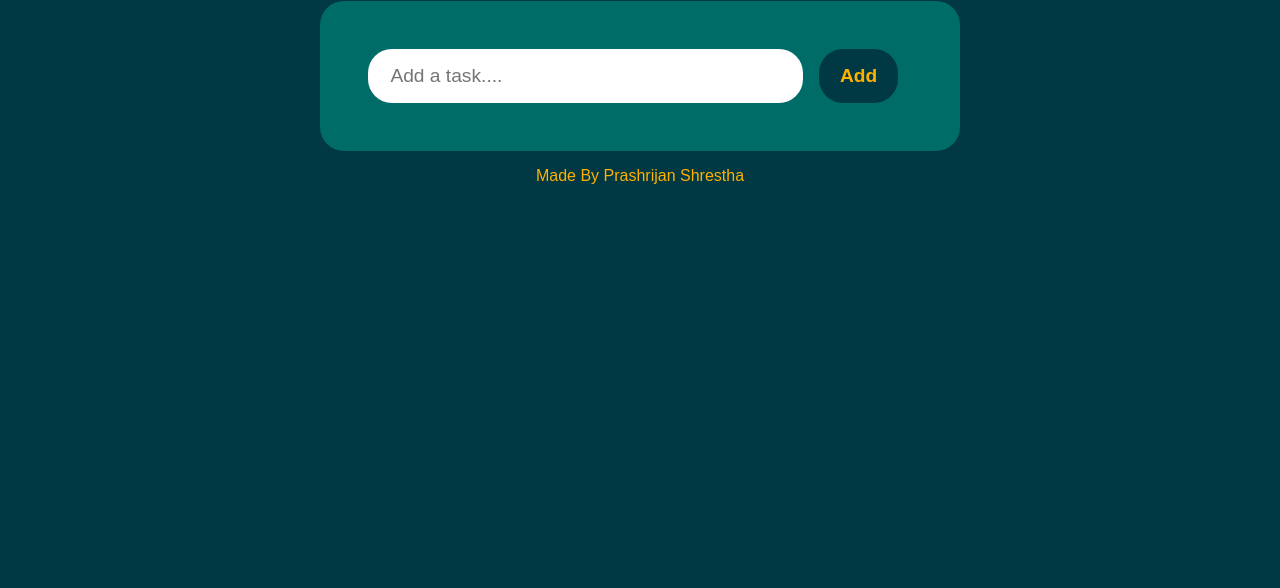
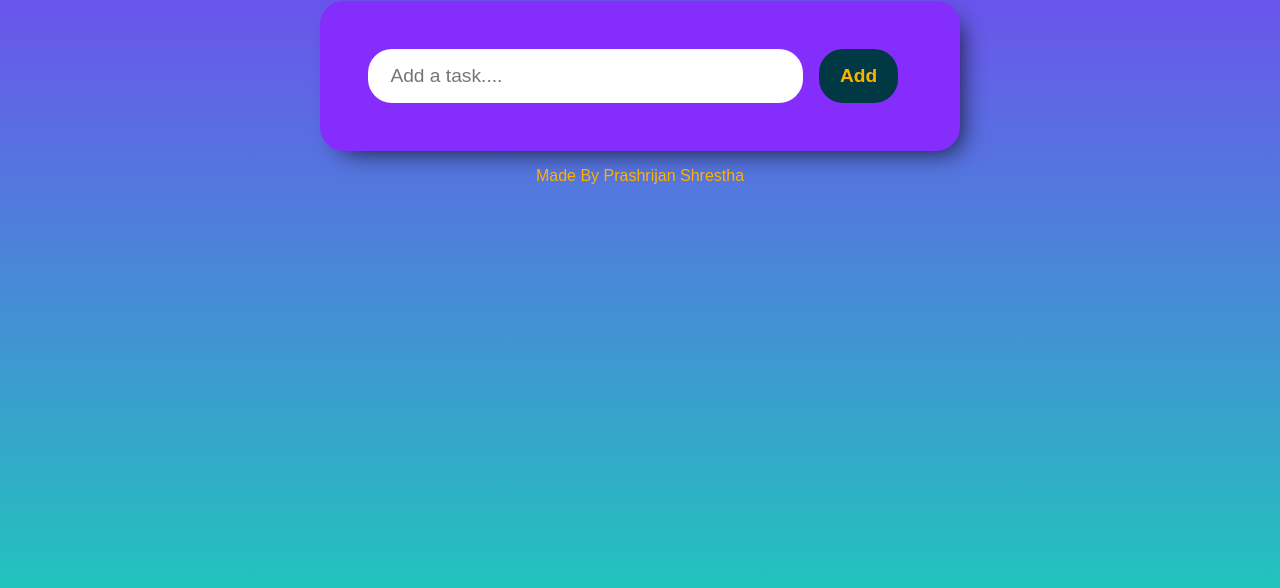
Before and after one commit to prashrijan/to-do, a plain HTML site: page index.html in a window 1280 px wide. Shown: the part 212-800 px from the top of the page. Drawn offline with nearby package versions, Linux system fonts and the light colour scheme; a web font is replaced by a local one.

Commit message:
few styling change

```diff
--- a/styles.css
+++ b/styles.css
@@ -28,7 +28,12 @@ body {
 .wrapper {
   height: 100svh;
   width: 100%;
-  background: var(--primary-color);
+  background: rgb(34, 195, 190);
+  background: linear-gradient(
+    0deg,
+    rgba(34, 195, 190, 1) 0%,
+    rgba(132, 45, 253, 1) 100%
+  );
   color: var(--selective-yellow);
   display: flex;
   align-items: center;
@@ -38,7 +43,7 @@ body {
 }
 
 #to-do-list-container {
-  background: var(--secondary-color);
+  background: #842dfd;
   width: 40rem;
   height: auto;
   display: flex;
@@ -47,6 +52,7 @@ body {
   flex-direction: column;
   padding: 2rem 2rem;
   border-radius: 1.5rem;
+  box-shadow: 10px 10px 25px -9px rgba(0, 0, 0, 0.75);
 }
 
 .add-task {
```
